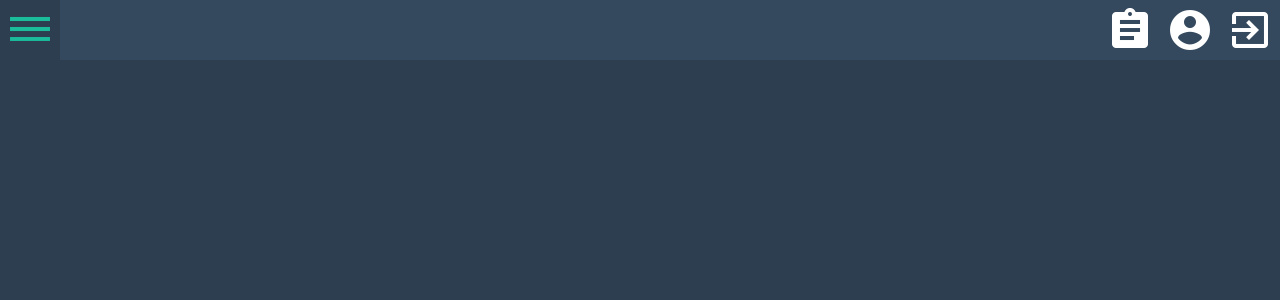
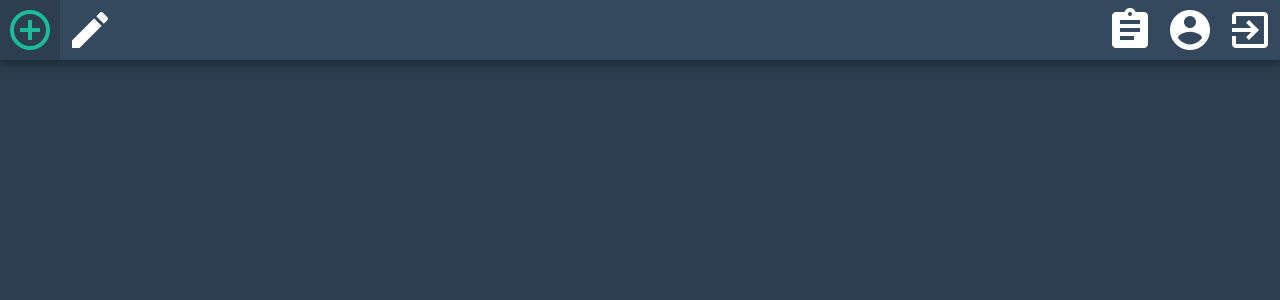
Before and after one commit to j-seixas/feup-ltw, a PHP site: page / in a window 1280 px wide. Shown: the top 300 px of the page. Run offline with PHP 8.4, Linux system fonts and the light colour scheme; the visitor is signed in with stand-in values (Sample User, id 1); data comes from the database, SQL or seed files in the repository.

Commit message:
Left bar for Adding List almost complete

```diff
--- a/css/mainStyle.css
+++ b/css/mainStyle.css
@@ -1,9 +1,24 @@
+#html {
+  width: 100vh;
+  height: 100vh;
+  margin: 0;
+}
+
+body {
+  margin: 0;
+  background-color: #2C3E50;
+
+}
+
 header {
   width: 100%
   color: white;
   background: #34495E;
   min-height: 60px;
   max-height: 60px;
+  box-shadow: 0 0 20px 0 rgba(0, 0, 0, 0.2), 1px 5px 5px 0 rgba(0, 0, 0, 0.2);
+  position: relative;
+  z-index: 1;
 }
 
 header span{
@@ -26,6 +41,11 @@ header span{
 
 .buttonsRight {
   float: right;
+}
+
+
+.buttonsLeft {
+  float: left;
 }
 
 .buttonIcons i{
@@ -51,6 +71,7 @@ header span{
 }
 
 .list {
+  float: left;
   color: initial;
   background: #34495E;
   outline: 0;
@@ -58,15 +79,10 @@ header span{
   cursor: pointer;
   width: 150px;
   padding: 10px;
-  margin: 10px;
+  margin: 15px;
+  box-shadow: 0 0 20px 0 rgba(0, 0, 0, 0.2), 1px 5px 5px 0 rgba(0, 0, 0, 0.2);
 }
 
-body {
-  width: 100%;
-  margin: auto;
-  background-color: #2C3E50;
-
-}
 
 
 #login {
@@ -83,3 +99,82 @@ body > header > * > a {
   color:white;
   background-color: white;
 }
+
+/******** SideBar Part **********/
+.sideBar {
+  width: 0px;
+  color: white;
+  background: #34495E;
+
+  position: fixed;
+  top: 0;
+  left: 0;
+  margin: 0;
+  z-index: 0;
+  height: 100%;
+  padding-top: 60px;
+  box-shadow: 0 0 20px 0 rgba(0, 0, 0, 0.2), 1px 5px 5px 0 rgba(0, 0, 0, 0.2);
+  overflow-x: hidden;
+  transition: 0.5s;
+}
+
+.sideBar form {
+  transition: 0.3s;
+}
+
+
+.form {
+  min-width: 240px;
+  position: relative;
+
+  text-align: center;
+  background: #34495E;
+  padding: 30px;
+  margin: 0 auto 0;
+
+}
+
+#listAddDiv input{
+  font-family: 'Roboto Condensed', sans-serif;
+  outline: 0;
+  width: 80%;
+  background: #2C3E50;
+  color: #1ABC9C;
+  border-radius: 20px;
+  border: 0;
+  box-sizing: border-box;
+  margin: 0 0 15px;
+  padding: 3%;
+  font-size: 15px;
+}
+
+#listAddDiv input:focus{
+  border: 1px solid;
+  border-color: #1ABC9C;
+}
+
+#listAddDiv input[type=submit] {
+  margin-top: 20px;
+  text-transform: uppercase;
+  background: #16A085;
+  color: white;
+  cursor: pointer;
+}
+
+#listAddDiv input[type=submit]:hover,
+#listAddDiv input[type=submit]:active,#listAddDiv input[type=submit]:focus {
+  background: #1ABC9C;
+}
+
+#itemsAddList {
+
+}
+
+
+/******** Lists Part **********/
+#listsDiv {
+  float: left;
+  min-height: 100%;
+  margin-left: 15px;
+  transition: margin-left .5s;
+}
--- a/lists.php
+++ b/lists.php
@@ -3,6 +3,7 @@ include_once('includes/init.php');
 include_once('database/list.php');
 
   $lists = getAllLists($_SESSION['userName']);
+  echo '<div id=listsDiv>';
   foreach ($lists as $list) {
 
     echo '<div class="list">
@@ -25,5 +26,6 @@ include_once('database/list.php');
     echo '</div>';
   }
 
+  echo '</div>';
 
  ?>
--- a/templates/mainPage/header.php
+++ b/templates/mainPage/header.php
@@ -14,10 +14,25 @@
 
   <body>
     <header>
-      <span>
-        <button id="leftMenu" class="buttonIcons" type="button"><i class="material-icons">dehaze</i></button>
+      <span class="buttonsLeft">
+        <button id="add" class="buttonIcons" type="button"><i class="material-icons">add_circle_outline</i></button>
         <script>
-          document.getElementById("leftMenu").onclick = function(){
+          document.getElementById("add").onclick = function(){
+            if(document.getElementById("sideBarAdd").style.width == "300px"){
+              document.getElementById("sideBarAdd").style.width = "0px";
+              document.getElementById("listsDiv").style.marginLeft = "15px";
+            }else{
+              document.getElementById("sideBarAdd").style.width = "300px";
+              document.getElementById("listsDiv").style.marginLeft = "315px";
+            }
+          };
+        </script>
+      </span>
+
+      <span class="buttonsLeft">
+        <button id="edit" class="buttonIcons" type="button"><i class="material-icons">mode_edit</i></button>
+        <script>
+          document.getElementById("edit").onclick = function(){
             location.href = "index.php";
           };
         </script>
--- a/templates/mainPage/mainPage.php
+++ b/templates/mainPage/mainPage.php
@@ -1,5 +1,6 @@
 <?php
   include_once('templates/mainPage/header.php');
+  include_once('templates/mainPage/sideBarAdd.php');
   include_once('lists.php');
   include_once('templates/common/footer.php');
  ?>
--- /dev/null
+++ b/templates/mainPage/sideBarAdd.php
@@ -0,0 +1,15 @@
+<div id="sideBarAdd" class="sideBar">
+
+  <div class="form">
+    <form name="addList" action="index.php" method="post" onSubmit="">
+      <div id="listAddDiv">
+        <input type="text" placeholder="Title" name="title" required><br>
+        <div id="itemsAddList">
+          <input type="text" placeholder="TODO Item" name="todoitem" required><br>
+
+        </div>
+        <input type="submit" value="Create new list" >
+      </div>
+    </form>
+  </div>
+</div>
--- a/templates/register/signUp.php
+++ b/templates/register/signUp.php
@@ -7,7 +7,7 @@
         <input type="password" placeholder="Password" name="password" required><br>
         <input type="password" placeholder="Confirm Password" name="cpassword" required><br>
         <input type="date" name="date" required><br>
-        <input type="submit" value="Sign Up" id="register">
+        <input type="submit" value="Sign Up">
       </div>
       <div>
         <p class="text">
```
